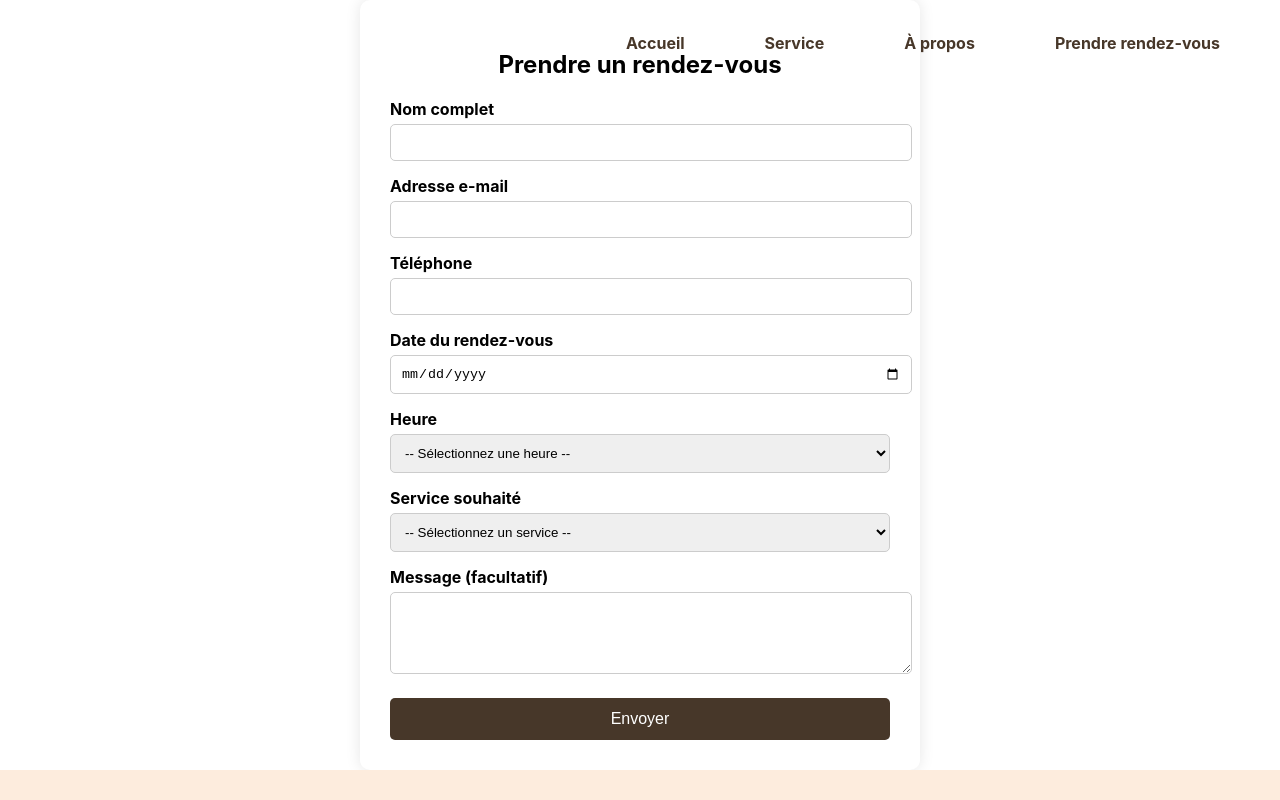
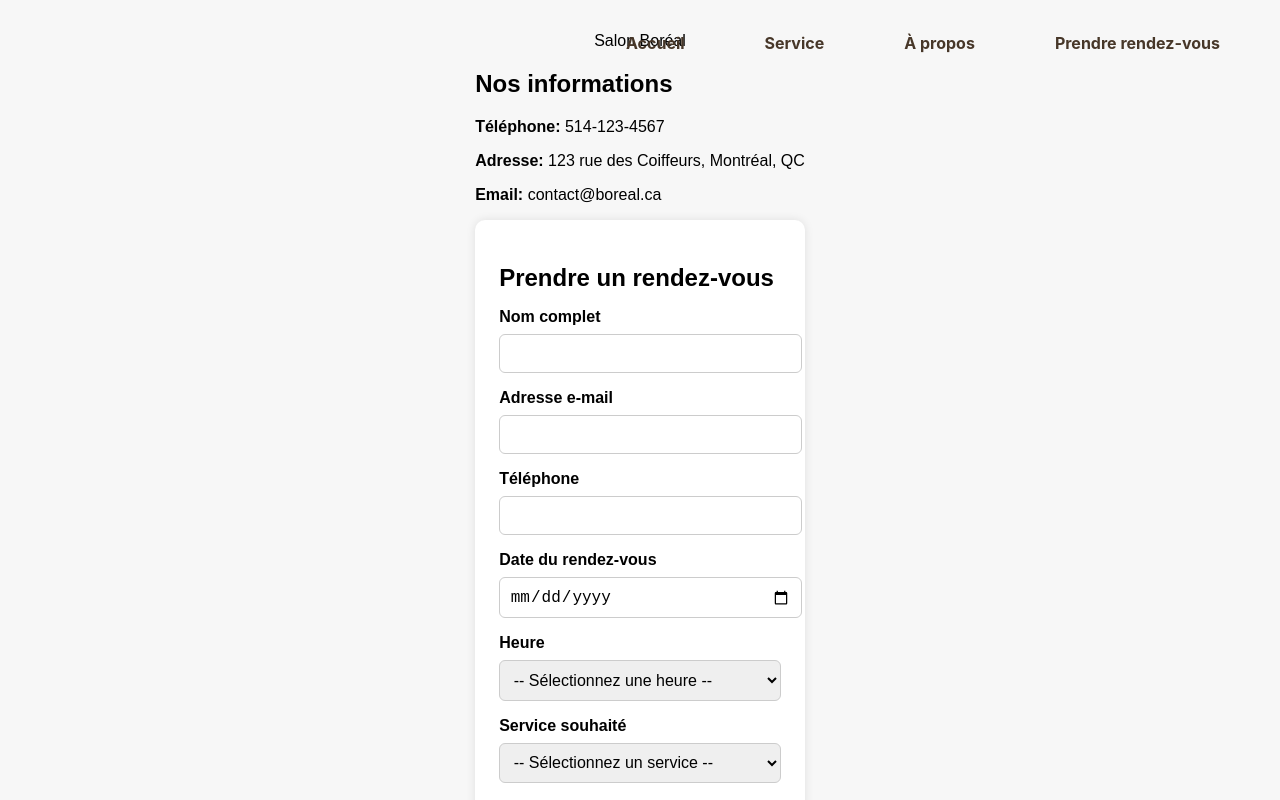
Before and after one commit to RayaneBGit/coupe-express-site-SEG3525, a React (Create React App) app: page /contact in a window 1280 px wide. Shown: the top 800 px of the page. Built offline with nearby package versions, Linux system fonts and the light colour scheme.

Commit message:
Form info

```diff
--- a/src/pages/Contact.jsx
+++ b/src/pages/Contact.jsx
@@ -30,7 +30,7 @@ export default function Contact() {
     const selectedDate = new Date(e.target.value);
     const day = selectedDate.getUTCDay();
     if (day === 0) {
-      alert("Le salon est fermé le dimanche.");
+      alert("Le salon est fermé le dimanche. Veuillez choisir un autre jour.");
       e.target.value = '';
       return;
     }
@@ -74,6 +74,17 @@ export default function Contact() {
 
   return (
     <div className={styles.container}>
+      <div className={styles.logo}>Salon Boréal</div>
+
+      <div className={styles.contentWrapper}>
+        <div className={styles.infoSection}>
+          <h2 className={styles.infoTitle}>Nos informations</h2>
+          <p><strong>Téléphone:</strong> 514-123-4567</p>
+          <p><strong>Adresse:</strong> 123 rue des Coiffeurs, Montréal, QC</p>
+          <p><strong>Email:</strong> contact@boreal.ca</p>
+        </div>
+
+        <div className={styles.formSection}>
           <h2 className={styles.title}>Prendre un rendez-vous</h2>
           <form onSubmit={handleSubmit}>
             {['nom', 'email', 'tel', 'date', 'heure', 'service', 'message'].map((field) => (
@@ -146,5 +157,11 @@ export default function Contact() {
             </div>
           )}
         </div>
+      </div>
+
+      <div className={styles.footer}>
+        &copy; 2025 Mon Salon - Tous droits réservés.
+      </div>
+    </div>
   );
 }
--- a/src/pages/Contact.module.css
+++ b/src/pages/Contact.module.css
@@ -1,57 +1,99 @@
 .container {
-  max-width: 500px;
-  margin: auto;
-  background-color: white;
-  padding: 30px;
+  display: flex;
+  flex-direction: column;
+  align-items: center;
+  padding: 2rem;
+  font-family: sans-serif;
+  background-color: #f7f7f7;
+  min-height: 100vh;
+}
+
+.header {
+  font-size: 2rem;
+  font-weight: bold;
+  margin-bottom: 2rem;
+  text-align: center;
+}
+
+.content {
+  display: flex;
+  flex-direction: row;
+  gap: 2rem;
+  width: 100%;
+  max-width: 900px;
+}
+
+.info {
+  flex: 1;
+  background-color: #ffffff;
+  padding: 1.5rem;
   border-radius: 10px;
-  box-shadow: 0 0 15px rgba(0, 0, 0, 0.1);
+  box-shadow: 0 0 10px rgba(0,0,0,0.1);
+}
+
+.formSection {
+  flex: 2;
+  background-color: #ffffff;
+  padding: 1.5rem;
+  border-radius: 10px;
+  box-shadow: 0 0 10px rgba(0,0,0,0.1);
 }
 
 .title {
-  text-align: center;
+  font-size: 1.5rem;
+  margin-bottom: 1rem;
 }
 
 .formGroup {
-  margin-top: 15px;
+  margin-bottom: 1rem;
 }
 
 .label {
+  display: block;
   font-weight: bold;
-  display: block;
-  margin-bottom: 5px;
+  margin-bottom: 0.5rem;
 }
 
-.input {
+.input, .inputError, textarea, select {
   width: 100%;
-  padding: 10px;
-  border-radius: 5px;
+  padding: 0.6rem;
   border: 1px solid #ccc;
+  border-radius: 6px;
+  font-size: 1rem;
 }
 
 .inputError {
-  border: 2px solid red;
-}
-
-.button {
-  margin-top: 20px;
-  width: 100%;
-  padding: 12px;
-  background-color: #473729;
-  color: white;
-  border: none;
-  border-radius: 5px;
-  font-size: 16px;
-  cursor: pointer;
+  border-color: red;
 }
 
 .error {
   color: red;
-  margin-top: 5px;
+  font-size: 0.875rem;
+  margin-top: 0.3rem;
+}
+
+.button {
+  background-color: #473729;
+  color: white;
+  padding: 0.7rem 1.5rem;
+  border: none;
+  border-radius: 6px;
+  cursor: pointer;
+  font-size: 1rem;
+}
+
+.button:hover {
+  background-color: #473729;
 }
 
 .confirmation {
-  margin-top: 20px;
-  text-align: center;
+  margin-top: 1rem;
   color: green;
   font-weight: bold;
 }
+
+.footer {
+  margin-top: 2rem;
+  font-size: 0.9rem;
+  color: #666;
+}
```
Lines whose indentation alone changed are shown as unchanged.
